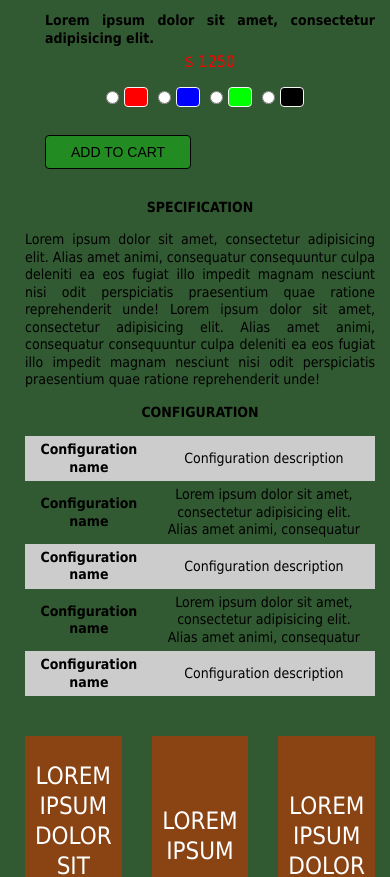
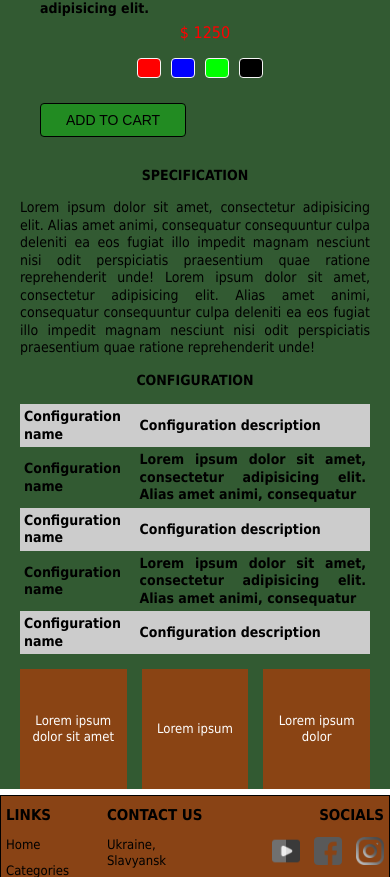
Before and after one commit to LushchykOleh/productpage, a plain HTML site: page index.html in a window 390 px wide. Shown: the part 1123-2000 px from the top of the page. Drawn offline with nearby package versions, Linux system fonts and the light colour scheme.

Commit message:
added css

```diff
--- a/css/style.css
+++ b/css/style.css
@@ -1,88 +1,101 @@
-*{
+* {
     padding: 0;
     margin: 0;
     box-sizing: border-box;
 }
-body{
+
+body {
     font: 400 18px/1.25 Tahoma, Verdana, Arial, sans-serif;
 }
-a{text-decoration: none;}
 
-table, th, td{border-collapse: collapse;
+a {
+    text-decoration: none;
+}
+
+table,
+th,
+td {
+    border-collapse: collapse;
     border: 1px solid #000;
 }
 
-input{outline: none;}
+input {
+    outline: none;
+}
 
-ul{
+ul {
     list-style: none;
 }
-img{
+
+img {
     max-width: 100%;
     height: auto;
 }
 
 
-.wrapper{
+.wrapper {
     overflow: hidden;
 }
 
-.container{
+.container {
     max-width: 1230px;
     padding: 0 15px;
     margin: 0 auto;
 }
 
-.header-top{
+.header-top {
     background: saddlebrown;
     padding: 5px 0;
 }
 
-.header-top a{
+.header-top a {
     /*text-decoration: none;*/
     color: white;
 }
-.header-top ul{
+
+.header-top ul {
     display: flex;
     justify-content: flex-end;
     align-items: center;
     /*list-style: none;*/
 }
-.header-top li + li{
+
+.header-top li+li {
     margin-left: 20px;
 }
-.inner-header{
+
+.inner-header {
     padding: 0;
 }
 
-.logo img{
+.logo img {
     max-width: 150px;
     margin-right: 20px;
 }
 
-.inner-header .container{
+.inner-header .container {
     display: flex;
     justify-content: space-between;
     align-items: center;
     background: #325a32;
 }
 
-.search-form{
+.search-form {
     display: flex;
 }
 
-.search-form input{
+.search-form input {
     font-size: 20px;
     padding: 12px;
     border: 2px solid saddlebrown;
 }
 
-.search{
+.search {
     flex-grow: 1;
     border-radius: 20px 0 0 20px;
 }
 
-.submit{
+.submit {
     background-color: forestgreen;
     color: chartreuse;
     border-radius: 0 20px 20px 0;
@@ -90,20 +103,22 @@ img{
 
 
 }
-.submit:hover{
+
+.submit:hover {
     color: forestgreen;
     background: white;
     border: 2px solid #000;
     transition: 0.4s;
 }
 
-.navigation{
+.navigation {
     background: saddlebrown;
     padding: 10px 0 10px 0;
     border-top: 2px solid black;
     border-bottom: 2px solid black;
 }
-.nav-box{
+
+.nav-box {
     display: flex;
     justify-content: space-between;
     align-items: center;
@@ -111,69 +126,69 @@ img{
     padding-left: 20px;
 }
 
-.nav-box a{
+.nav-box a {
     font-size: 20px;
     color: white;
 }
 
-.nav-box a:hover{
+.nav-box a:hover {
     color: grey;
     font-weight: 700;
 }
 
-.mobile-menu img{
+.mobile-menu img {
     width: 50px;
 }
 
-.mobile-menu{
+.mobile-menu {
     display: none;
     cursor: pointer;
     line-height: 0;
 }
 
-.sidebar{
+.sidebar {
     width: 320px;
     flex-shrink: 0;
     border-right: 2px solid #000;
     padding-right: 10px;
 }
 
-.content{
+.content {
     background: #325a32;
 }
 
-.sidebar img{
+.sidebar img {
     max-width: 150px;
 }
 
-.title-left{
+.title-left {
     text-align: center;
     font-weight: 700;
     font-size: 24px;
     text-transform: uppercase;
 }
 
-.categories-box{
+.categories-box {
     padding: 10px 0;
     margin-bottom: 5px;
 }
 
-.categories-box li{
+.categories-box li {
 
     border-bottom: 1px dashed #000;
     padding: 5px 0;
 }
 
-.categories-box a{
+.categories-box a {
     color: white;
     transition: .3s;
 }
 
-.categories-box a:hover{
+.categories-box a:hover {
     color: #000;
 }
 
-.bestsellers-box a{
+.bestsellers-box a {
     border-bottom: 2px solid #000;
     display: block;
     padding: 5px 0;
@@ -186,15 +201,15 @@ img{
     border: none;
 }
 
-.bestselleres-img{
+.bestselleres-img {
     text-align: center;
 }
 
-.content{
+.content {
     display: flex;
 }
 
-.product{
+.product {
     flex-grow: 1;
     padding: 10px 0 0 10px;
 }
@@ -237,10 +252,13 @@ img{
     margin: 0 10px 10px 0;
 }
 
+.product-color input[type='radio'] {
+    display: none;
+}
 
 .product-color label {
-    display: inline-block;
-    vertical-align: top;
+    display: block;
+
     width: 24px;
     height: 20px;
     border-radius: 4px;
@@ -334,19 +352,19 @@ img{
     text-align: center;
 }
 
-.footer{
+.footer {
     border-top: 2px solid #000;
     background: #894315;
 }
 
-.footer-top{
+.footer-top {
     padding: 25px 15px;
     display: flex;
     justify-content: space-between;
 
 }
 
-.footer-column{
+.footer-column {
     width: calc(33.3% - 80px);
     flex-grow: 1;
 }
@@ -382,6 +400,7 @@ img{
     color: #fff;
     padding: 10px 0;
 }
+
 .socials li {
     margin: 0 0 15px 25px;
 }
@@ -397,23 +416,27 @@ img{
     filter: grayscale(1);
     transition: .3s;
 }
+
 .socials img:hover {
     filter: grayscale(0);
     transform: scale(1.2);
 }
 
 @media (max-width: 768px) {
-    .mobile-menu{
+    .mobile-menu {
         display: block;
     }
 
-    .navigation {
+    .navigation .container {
         text-align: center;
         padding: 3px 15px;
+    }
+
+    .navigation {
         position: relative;
     }
 
-    .navigation .nav-box{
+    .navigation .nav-box {
         position: absolute;
         padding: 8px 0;
         max-height: 255px;
@@ -421,19 +444,19 @@ img{
         width: 100%;
         display: none;
         background: #325a32;
-        box-shadow: 0 5px 5px 1px rgba(0,0,0, 0.3);
+        box-shadow: 0 5px 5px 1px rgba(0, 0, 0, 0.3);
         left: 0;
         top: 100%;
         z-index: 10;
     }
 
-    .navigation a{
+    .navigation a {
         display: block;
         padding: 5px 15px;
         text-align: center;
     }
 
-    .sidebar{
+    .sidebar {
         display: inline-block;
         vertical-align: middle;
         flex-direction: column;
@@ -441,40 +464,45 @@ img{
         border-right: none;
     }
 
-    .title-left{
+    .title-left {
         font-size: 16px;
         font-weight: bold;
     }
 
-    .content{
+    .content {
         display: block;
         text-align: center;
     }
 }
 
 @media (max-width: 576px) {
-    .header-top a{
+    .header-top a {
         font-size: 14px;
     }
-    .header-top li + li{
+
+    .header-top li+li {
         margin-left: 12px;
     }
-    .inner-header .container{
+
+    .inner-header .container {
         flex-direction: column;
     }
-    .logo img{
+
+    .logo img {
         margin: 0 0 5px;
     }
-    .search-form{
+
+    .search-form {
         margin-bottom: 8px;
         margin-top: -30px;
     }
-    .search-form input{
+
+    .search-form input {
         font-size: 14px;
         padding: 5px;
     }
 
-    .sidebar{
+    .sidebar {
         display: inline-block;
         vertical-align: middle;
         flex-direction: column;
@@ -482,27 +510,92 @@ img{
         border-right: none;
     }
 
-    .title-left{
+    .title-left {
         font-size: 16px;
         font-weight: bold;
     }
-    .content{
+
+
+
+    .content {
         display: block;
         text-align: center;
     }
-    .product{
+
+    .product {
         display: block;
+        padding: 5px 5px 0 5px;
+    }
+
+    .product-image {
+        border: 1px solid #000;
+    }
+
+    .product-name {
+        font-size: 18px;
+    }
+
+    .product-description p {
+        font-size: 16px;
+        text-align: justify;
+    }
+
+    .product-description td {
+        font-weight: 700;
+        font-size: 16px;
+        text-align: justify;
+        padding: 4px 4px;
+    }
+
+    .promo {
+        margin: 6px 0;
+    }
+
+    .promo-box {
+        width: calc(33.3% - 10px);
+        font-size: 16px;
+        padding: 10px;
+        min-height: 100px;
+    }
+
+    .footer {
+        border: 1px solid #000;
+    }
+
+    .footer-top {
+        padding: 10px 40px;
+    }
+
+    .footer-column {
+        width: calc(33.3% - 60px);
+    }
+
+    .footer-title {
+        font-size: 16px;
+        margin: 0 0 10px;
+    }
+
+    .footer-column a,
+    li {
+        font-size: 14px;
+    }
+
+    .socials img {
+        width: 32px;
+    }
 
 }
-}
+
+
 
 @media (max-width: 400px) {
 
-    .header-top li:not(:first-child){
+    .header-top li:not(:first-child) {
         margin-left: 15px;
         display: none;
     }
-    .sidebar{
+
+    .sidebar {
         display: block;
         flex-direction: column;
         order: 1;
@@ -510,57 +603,112 @@ img{
         padding-right: 0;
     }
 
-    .content{
+    .content {
         text-align: center;
     }
 
-    .title-left{
+    .title-left {
         font-size: 16px;
         font-weight: bold;
     }
 
-    .product-top{
+    .product-top {
         display: block;
         text-align: justify;
     }
 
-    .product-image{
-        max-width: 300px;
+    .product-image {
+        max-width: 280px;
         height: auto;
         margin-bottom: 15px;
     }
-    .product-name{
+
+    .product-name {
         font-size: 14px;
         margin: 0 0 5px;
     }
-    .product-price{
+
+    .product-price {
         font-size: 16px;
         text-align: center;
     }
-    .product-color{
+
+    .product-color {
         display: flex;
         justify-content: center;
     }
-    .button{
+
+    .button {
         font-size: 14px;
+
     }
 
-    .product-description .title-18{
+    .product-description .title-18 {
         font-size: 14px;
         text-align: center;
     }
-    .product-description p{
+
+    .product-description p {
         font-size: 14px;
         text-align: justify;
     }
-    .product-description table td{
+
+    .product-description table td {
         font-size: 14px;
         text-align: justify-all;
     }
-    .product-description promo{
+
+    .product-description promo {
         display: block;
         flex-direction: column;
         order: 1;
     }
 
+    .promo-box {
+
+        font-size: 13px;
+        text-transform: none;
+        padding: 5px;
+        display: flex;
+        align-items: center;
+        justify-content: center;
+        min-height: 120px;
     }
+
+    .footer {
+        border-top: 1px solid #000;
+    }
+
+    .footer-top {
+        padding: 10px 5px;
+    }
+
+    .footer-column {
+        width: calc(33.3% - 50px);
+    }
+
+    .footer-column .footer-title {
+        font-size: 15px;
+        margin: 0 0 7px;
+    }
+
+    .footer-column a {
+        font-size: 13px;
+    }
+
+    .footer-column li {
+        font-size: 13px;
+    }
+
+    .socials li {
+        margin: 0 0 8px 14px;
+    }
+
+    .socials img {
+        width: 28px;
+    }
+
+
+
+
+}
--- a/js/scripts.js
+++ b/js/scripts.js
@@ -1,5 +1,12 @@
 $(document).ready(function () {
-    $('.mobile-menu').('click', function () {
+    $('.mobile-menu').on('click', function () {
         $('.navigation .nav-box').slideToggle();
     })
 });
+
+$(window).resize(function () {
+    const windowWidth = $(window).outerWidth();
+    if(windowWidth > 768){
+        $('.navigation .nav-box').attr('style');
+    }
+})
```
Also changed, not shown: index.html (+17 -6 lines), js/jquery.min.js (renamed from js/jqueri.min.js), text.txt (deleted). Lines whose indentation alone changed are shown as unchanged.
